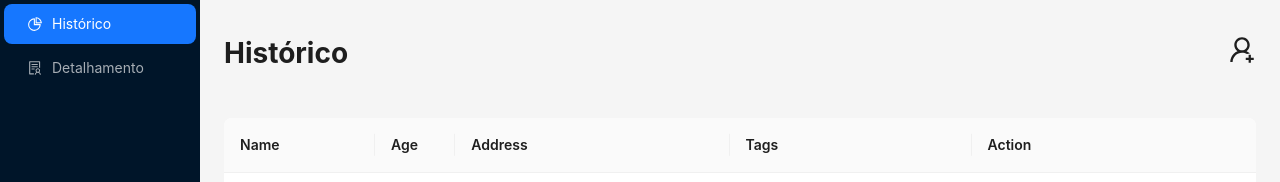
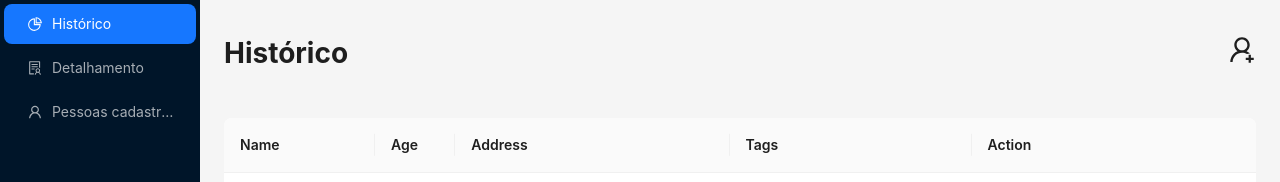
Before and after one commit to mullerino/front-financial-control, a React (Vite) app: page / in a window 1280 px wide. Shown: the top 182 px of the page. Built offline with nearby package versions, Linux system fonts and the light colour scheme.

Commit message:
feat: adding a new item to the menu

```diff
--- a/src/components/menuCollapsed/index.jsx
+++ b/src/components/menuCollapsed/index.jsx
@@ -2,6 +2,7 @@ import React, { useState } from 'react'
 import {
   SolutionOutlined,
   PieChartOutlined,
+  UserOutlined
 } from '@ant-design/icons'
 
 import { Layout, Menu } from 'antd'
@@ -18,7 +19,8 @@ function getItem(label, key, icon) {
 
 const items = [
   getItem('Histórico', '1', <PieChartOutlined />),
-  getItem('Detalhamento', '2', <SolutionOutlined />)
+  getItem('Detalhamento', '2', <SolutionOutlined />),
+  getItem('Pessoas cadastradas', '3', <UserOutlined />)
 ]
 
 const MenuCollapsed  = () => {
```
